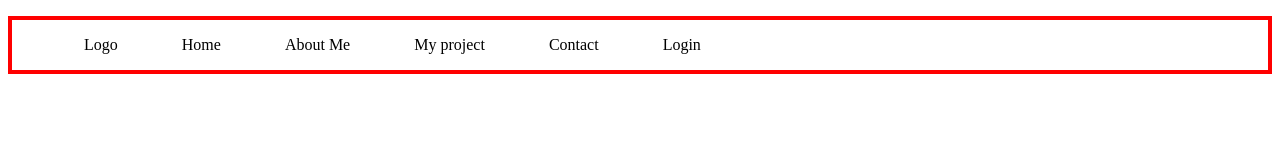
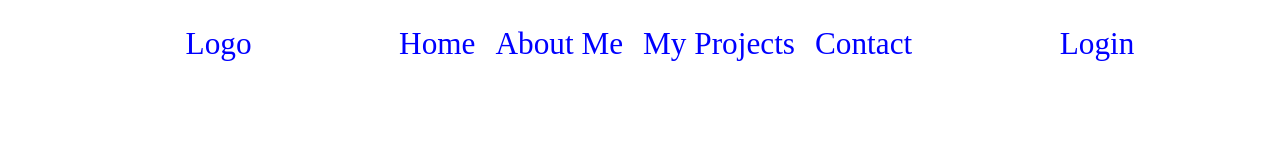
Before and after one commit to SemPiekar/p1-html-css, a plain HTML site: page opdracht_6.3/index.html in a window 1280 px wide. Drawn offline with Linux system fonts and the light colour scheme.

Commit message:
opdracht_6.3

```diff
--- a/opdracht_6.3/index.html
+++ b/opdracht_6.3/index.html
@@ -3,20 +3,22 @@
   <head>
     <meta charset="UTF-8" />
     <meta http-equiv="X-UA-Compatible" content="IE=edge" />
-    <meta name="viewport" content="width=device-width, initial-scale=1.0" />
+    <meta name="viewport" content="width=, initial-scale=1.0" />
     <title>opdracht_6.3</title>
-    <link rel="stylesheet" href="style.css">
+    <link rel="stylesheet" href="style.css" />
   </head>
   <body>
     <nav>
-      <ul>
-        <li class="left">Logo</li>
-        <li>Home</li>
-        <li>About Me</li>
-        <li>My project</li>
-        <li>Contact</li>
-        <li class="right">Login</li>
-      </ul>
+        <ul>
+            <li><a href="#">Logo</a></li>
+            <div>
+                <li><a href="#">Home</a></li>
+                <li><a href="#">About Me</a></li>
+                <li><a href="#">My Projects</a></li>
+                <li><a href="#">Contact</a></li>
+            </div>
+            <li><a href="#">Login</a></li>
+        </ul>
     </nav>
   </body>
 </html>
--- a/opdracht_6.3/style.css
+++ b/opdracht_6.3/style.css
@@ -1,14 +1,19 @@
-nav ul {
+* {
+    font-size: 62.5%;
+}
+div,
+ul {
   display: flex;
-  justify-content: center;
-  border: solid 4px green;
 }
-nav ul li {
-  padding: 1rem 2rem 1rem 2rem;
-  text-decoration: none;
+ul {
+  justify-content: space-evenly;
   list-style-type: none;
 }
-nav ul:first-child {
-  justify-content: left;
-  border: solid 4px red;
+li {
+  margin: 0 1rem;
+  font-size: 5rem;
 }
+a {
+  text-decoration: none;
+  color: blue;
+}
--- a/opdracht_9/style.css
+++ b/opdracht_9/style.css
@@ -215,7 +215,4 @@ footer {
   margin-top: 5rem;
 }
 @media screen and (max-width: 932px) {
-  .navbar {
-
-  }
 }
```
